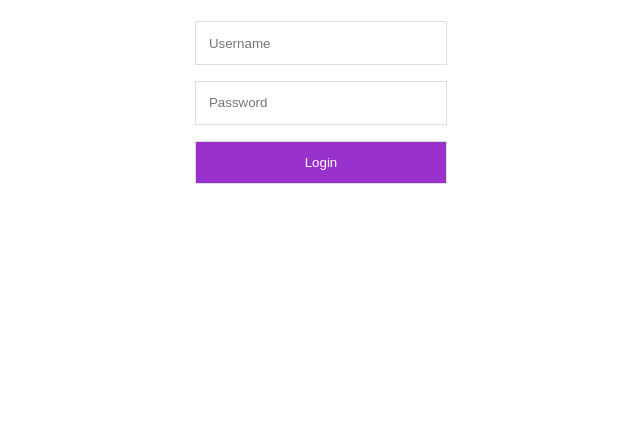
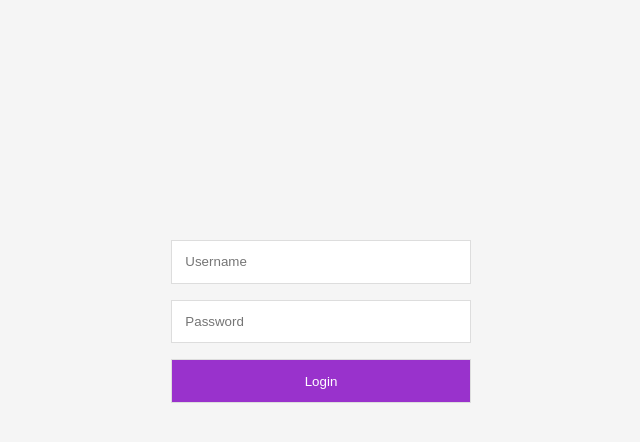
Before and after one commit to zachrossi/Doc-App, a website: page index.html in a window 1280 px wide. Shown: the whole page, without its empty margins (319-959 px from the left). Drawn offline with Linux system fonts and the light colour scheme; files that its build step writes are made by us from their sources.

Commit message:
added nodejs libraries

```diff
--- a/custom.css
+++ b/custom.css
@@ -1,8 +1,13 @@
+body{
+    margin-top: 30vh;
+    background-color: whitesmoke;
+}
 section {
     text-align: center;
 }
 form {
-    width: 20%;
+    min-width: 300px;
+    max-width: 20%;
     margin: auto;
 }
 input {
@@ -15,6 +20,11 @@ input {
     box-sizing: border-box;
     width: 100%;
     color: white;
+    cursor: pointer;
+}
+#btnSubmit:hover {
+    background-color: #86f774;
+    color:black;
 }
 #txtpassword {
     border: solid 1px #dddddd;
--- a/index.html
+++ b/index.html
@@ -6,7 +6,7 @@
     <title>TheDoc</title>
     <meta name="author" content="Zachary Rossi">
     <meta name="description" content="A safe place to share thoughts">
-    <link rel="stylesheet" href="css/custom.css" type="text/css">
+    <link rel="stylesheet" href="custom.css" type="text/css">
 </head>
 <header>
     <h1></h1>
```
Also changed, not shown: package.json (added, +26 -0 lines), 1 other file.
